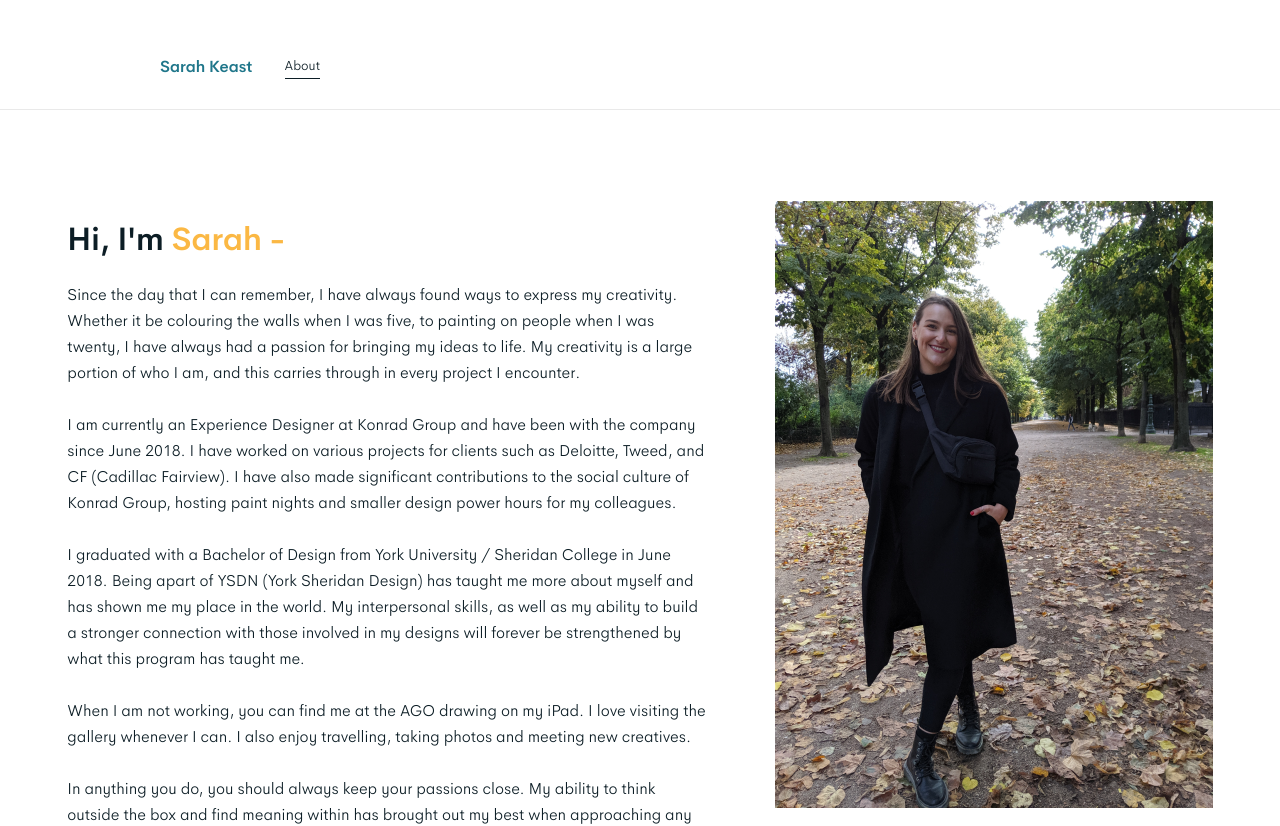
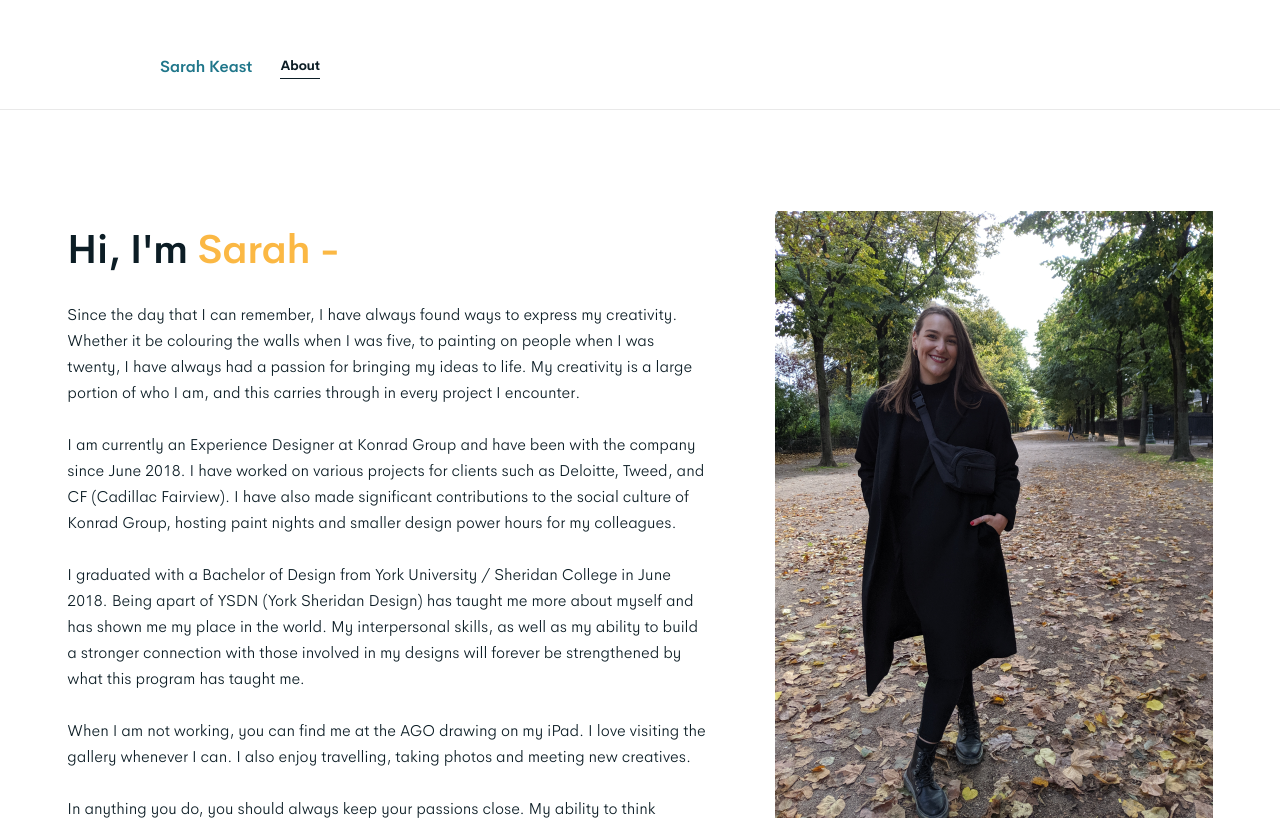
Before and after one commit to JoelChev/sarahhkeast_portfolio, a React (Create React App) app in the folder sarahhkeast_portfolio/: page /about in a window 1280 px wide. Shown: the top 826 px of the page. Built offline with nearby package versions, Linux system fonts and the light colour scheme.

Commit message:
Updated project highlight styling and the about page titles

```diff
--- a/sarahhkeast_portfolio/src/styles/components/header.scss
+++ b/sarahhkeast_portfolio/src/styles/components/header.scss
@@ -48,7 +48,7 @@
 
     &__about {
         color: $color-black;
-        font-weight: 500;
+        font-weight: 600;
         font-size: 13.2791px;
         line-height: 33px;
         text-decoration: none;
@@ -59,6 +59,7 @@
     }
 
     &__about-selected {
+        font-weight: 600;
         font-size: 13.2791px;
         line-height: 24px;
         border-bottom: 1.5px solid $color-black;
--- a/sarahhkeast_portfolio/src/styles/components/project-content.scss
+++ b/sarahhkeast_portfolio/src/styles/components/project-content.scss
@@ -19,14 +19,16 @@
 
     &__highlight {
         height: 5px;
-        width: 85px;
+        width: 45px;
         background-color: $color-yellow-highlight;
         content: '';
         position: absolute;
-        left: 10%;
+        left: 20%;
         top: 16px;
+        border-radius: 4px;
         @media (max-width: $breakpoint-desktop) {
-            width: 40px;
+            width: 22px;
+            left: 12%;
         }
         @media (max-width: $breakpoint-tablet) {
             display: none;
--- a/sarahhkeast_portfolio/src/styles/pages/about-page.scss
+++ b/sarahhkeast_portfolio/src/styles/pages/about-page.scss
@@ -22,14 +22,15 @@
 
     &__title {
         font-weight: 500;
-        font-size: 32px;
-        line-height: 52px;
+        font-size: 40px;
+        line-height: 72px;
 
         &--highlight {
             color: $color-yellow-highlight;
         }
         @media (max-width: $breakpoint-tablet) {
             font-size: 24px;
+            line-height: 52px;
         }
     }
 
```
